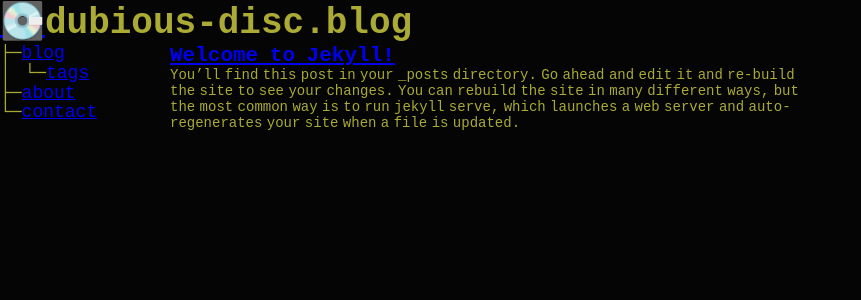
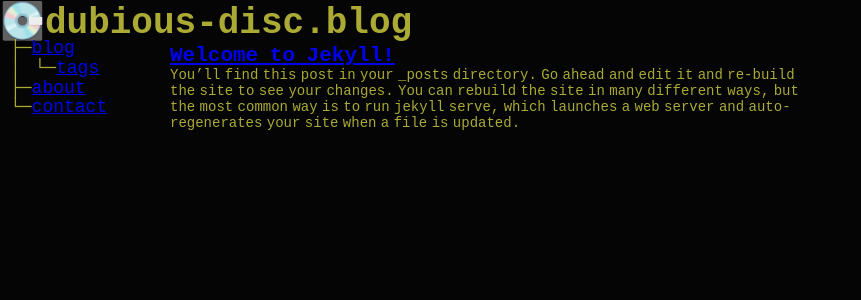
Before and after one commit to paranoid-porygon/paranoid-porygon.github.io, a Jekyll site: the page built from _pages/index.markdown, in a window 1280 px wide. Shown: the top 300 px of the page, without its empty margins (0-861 px from the left). Built offline with Jekyll 4.4.1, drawn with Linux system fonts in a browser that asks for light colours.

Commit message:
style changes

```diff
--- a/_layouts/default.html
+++ b/_layouts/default.html
@@ -8,7 +8,7 @@
 </head>
 <body>
 <!--  <div class="sidenav"> -->
-  <h1><a href="/">💽</a>dubious-disc.blog</h1>
+  <h1><a class="logo" href="/">💽dubious-disc.blog</a></h1>
   <div class="sidenav dir-display">
 <!--&nbsp;&nbsp;├<li><a href="/" {% if page.title == "Home" %}class="active-page"{% endif %}>/</a></li> -->
     ├─<a href="/blog" {% if page.title == "blog" %}class="active-page"{% endif %}>blog</a><br>
--- a/_sass/_general.scss
+++ b/_sass/_general.scss
@@ -15,6 +15,13 @@ body {
   font-size: 18px;
 }
 
+.logo {
+  left: 0;
+  top: 0;
+  text-decoration: none;
+  color: #AAAA35;
+}
+
 .page-content {
   font-size: 14px;
   align: center;
--- a/_sass/_nav.scss
+++ b/_sass/_nav.scss
@@ -7,6 +7,8 @@ nav > ul > li {
   height: 100%;
   width: 160px; /*change as needed*/
   position: fixed;
+  margin-top: -5px;
+  margin-left: 10px;
   /*z-index:1;*/
   /*top: 0;*/
   left: 0;
```
